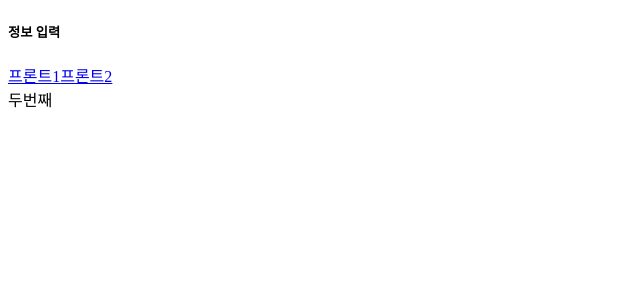
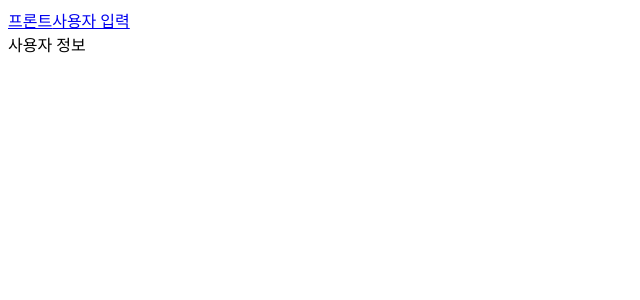
Before and after one commit to recordboy/dev, a Vue app: page /2 in a window 1280 px wide. Shown: the top 300 px of the page, without its empty margins (0-640 px from the left). Built offline with nearby package versions, Linux system fonts and the light colour scheme.

Commit message:
라우터 초기 세팅

```diff
--- a/src/components/Header.vue
+++ b/src/components/Header.vue
@@ -1,8 +1,8 @@
 <template>
   <header class="header-wrap">
-    <h5 class="header-title">정보 입력</h5>
-    <a href="/1">프론트1</a>
-    <a href="/2">프론트2</a>
+    <!-- <h5 class="header-title">정보 입력</h5> -->
+    <a href="/1">프론트</a>
+    <a href="/2">사용자 입력</a>
   </header>
 </template>
 
--- a/src/pages/Front.vue
+++ b/src/pages/Front.vue
@@ -1,7 +1,6 @@
 <template>
   <main class="con-wrap">
-
-    첫번째
+    프론트
   </main>
 </template>
 
--- a/src/pages/Front2.vue
+++ b/src/pages/UserInfo.vue
@@ -1,14 +1,14 @@
 <template>
   <main class="con-wrap">
 
-    두번째
+    사용자 정보
 
   </main>
 </template>
 
 <script>
 export default {
-  name: 'dev-front',
+  name: 'dev-user-info',
 }
 </script>
 
--- a/src/router/index.js
+++ b/src/router/index.js
@@ -2,12 +2,12 @@ import { createRouter, createWebHistory } from 'vue-router'
 
 // 연결할 각 컴포넌트 import (src/views폴더 아래 컴포넌트들 생성해둠)
 import Front from '../pages/Front';
-import Front2 from '../pages/Front2';
+import UserInfo from '../pages/UserInfo';
 
 // 라우터 설계
 const routes = [
     { path: '/1', component:Front},
-    { path: '/2', component:Front2},
+    { path: '/2', component:UserInfo},
 ]
 
 // 라우터 생성
```
